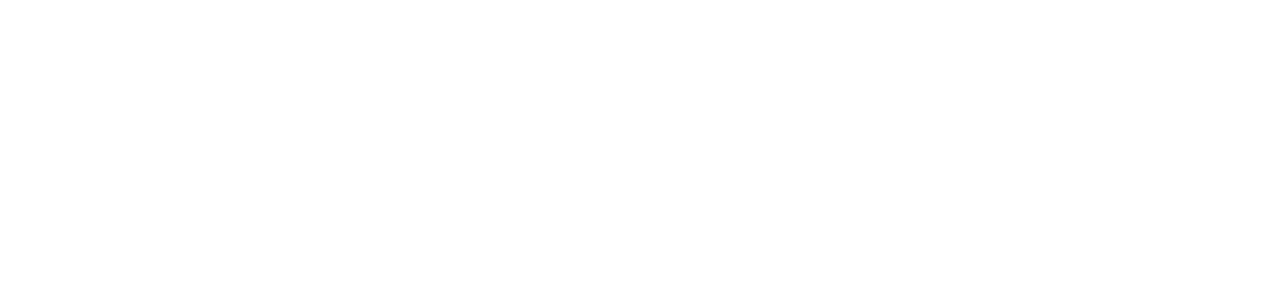
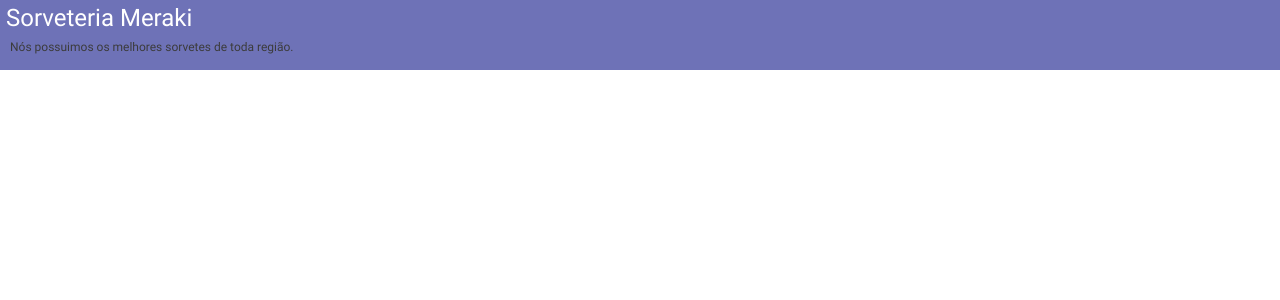
Before and after one commit to MatheusSanches02/CheckPoint-2-React, a React (Create React App) app in the folder exercicio5-2/: page / in a window 1280 px wide. Shown: the top 300 px of the page. Built offline with nearby package versions, Linux system fonts and the light colour scheme.

Commit message:
adicionando styled e estilo no cabecalho

```diff
--- a/exercicio5-2/src/App.js
+++ b/exercicio5-2/src/App.js
@@ -1,10 +1,11 @@
 import './App.css';
 import './assets/css/style.css'
+import Cabecalho from './components/cabecalho/Cabecalho';
 
 function App() {
   return (
     <div className="App">
-
+        <Cabecalho/>
     </div>
   );
 }
--- a/exercicio5-2/src/components/cabecalho/Cabecalho.jsx
+++ b/exercicio5-2/src/components/cabecalho/Cabecalho.jsx
@@ -1,9 +1,13 @@
 import React from 'react'
+import { ElHtml } from './styledCabecalho'
 
 export default function Cabecalho(){
     return(
+        <ElHtml>
         <header>
-
+            <h1>Sorveteria Meraki</h1>
+            <p>Nós possuimos os melhores sorvetes de toda região.</p>
         </header>
+        </ElHtml>
     )
 }
--- a/exercicio5-2/src/components/cabecalho/styledCabecalho.js
+++ b/exercicio5-2/src/components/cabecalho/styledCabecalho.js
@@ -1 +1,20 @@
 import styled from 'styled-components';
+
+export const ElHtml = styled.html`
+    header{
+        background-color: var(--primary);
+        width: 100%;
+        height: 70px;
+    }
+    h1{
+        color:var(--white);
+        padding : 6px;
+        font-size: 2em;
+    }
+    p{
+        margin-left: 10px;
+        margin-top: 5px;
+        color: var(--black-light)
+    }
+
+`
```
